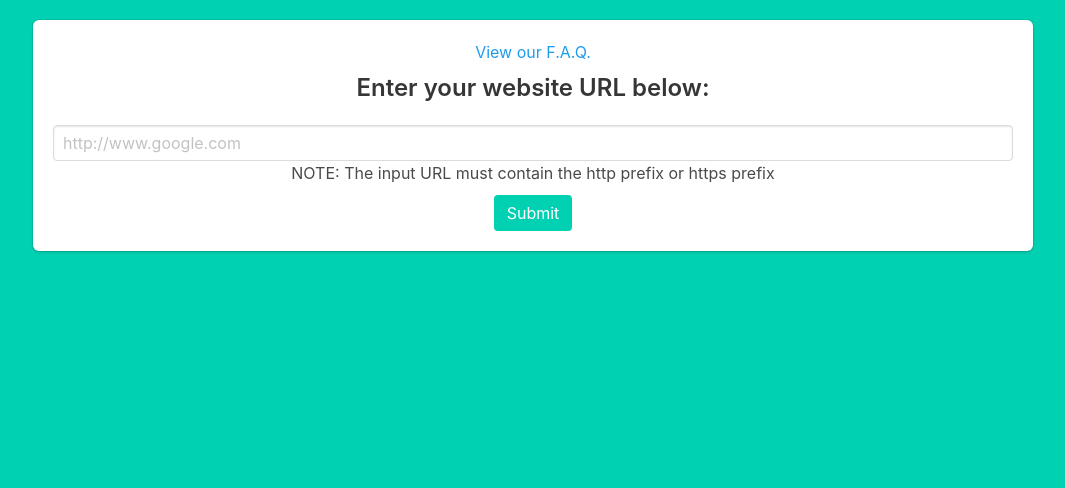
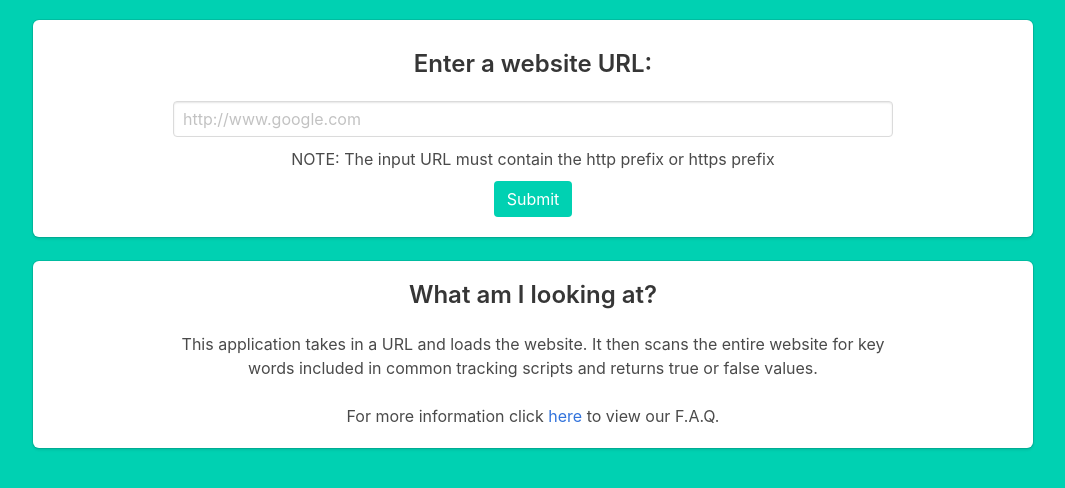
Before and after one commit to tonyjsouthern/Scraper-FE, a website: page app/index.html in a window 1280 px wide. Shown: the whole page, without its empty margins (107-1172 px from the left). Drawn offline with nearby package versions, Linux system fonts and the light colour scheme; files that its build step writes are made by us from their sources.

Commit message:
Added some text at the bottom briefly explaining the tool

```diff
--- a/app/index.html
+++ b/app/index.html
@@ -29,18 +29,27 @@
     <div class="box cont">
 
       <div class="input-cont">
-        <p class="faq">View our F.A.Q.</p>
-
         <form>
-        <p class="title is-4"> Enter your website URL below:</p>
+        <p class="title title-margin is-4"> Enter a website URL:</p>
         <input class="input" placeholder="http://www.google.com">
-        <p>NOTE: The input URL must contain the http prefix or https prefix</p>
+        <p class="margin-top">NOTE: The input URL must contain the http prefix or https prefix</p>
         <button class="button submit is-primary">Submit</button>
       </form>
       </div>
     </div>
 
-    <div class="hidden results-cont box">
+    <div class="results-cont box">
+
+      <div class="centered">
+      <p class="title is-4">What am I looking at?</p>
+      <p> This application takes in a URL and loads the website. It then scans the entire website for key words included in common tracking
+        scripts and returns true or false values.</p>
+      <p><br>For more information click <a href="">here</a> to view our F.A.Q.</p>
+    </div>
+
+      <div class="align-left">
+      </div>
+
     </div>
 
     <!-- Google Analytics: change UA-XXXXX-X to be your site's ID. -->
--- a/app/scripts/main.js
+++ b/app/scripts/main.js
@@ -37,7 +37,6 @@ function responseHandler (response) {
   results.marketo         = data.marketo;
   results.pardot          = data.pardot;
   results.sf              = data.sf;
-  $('.results-cont').removeClass("hidden")
   $('.results-cont').html(htmlTemplate())
   checkTf();
 }
--- a/app/styles/main.scss
+++ b/app/styles/main.scss
@@ -56,7 +56,11 @@ body {
   text-align: center;
 }
 
-.title {
+input {
+  width: 75% !important;
+}
+
+.title-margin {
   margin-top: 10px;
 }
 
@@ -104,3 +108,13 @@ margin-top: 10px;
 .margin-bot {
   margin-bottom: 2px;
 }
+
+.margin-top {
+  margin-top: 10px;
+}
+
+.centered {
+  text-align: center;
+  width: 75%;
+  margin: 0 auto;
+}
```
